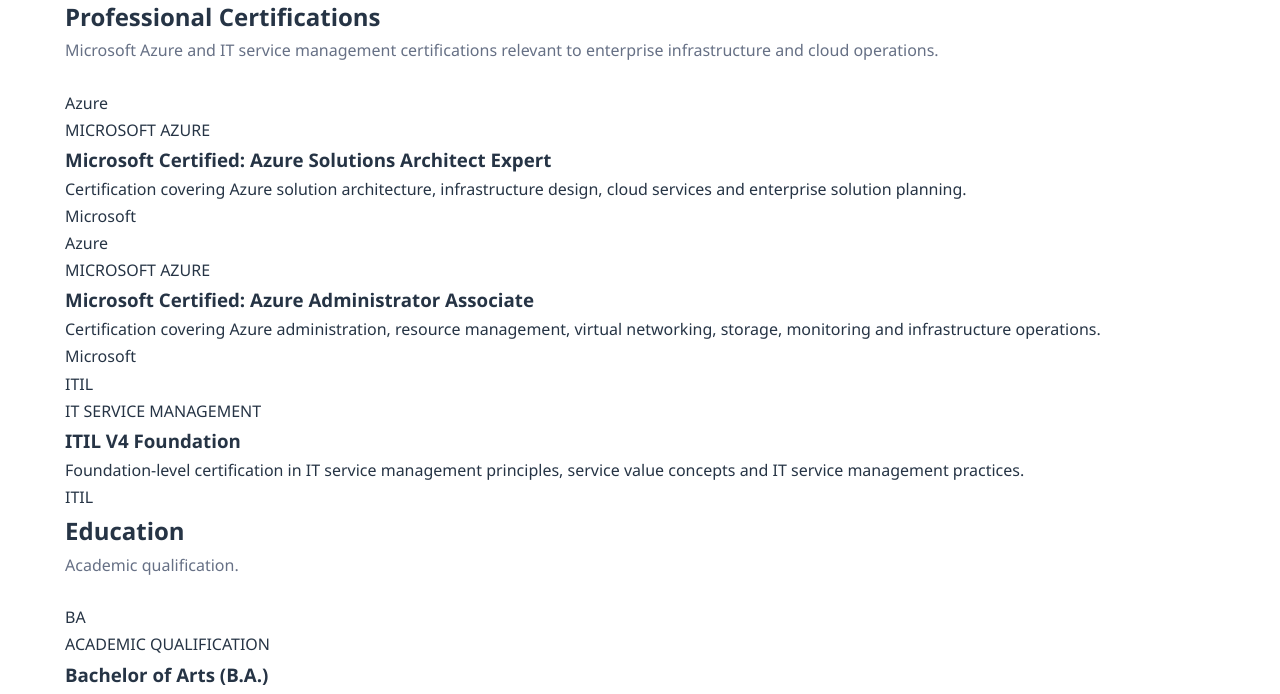
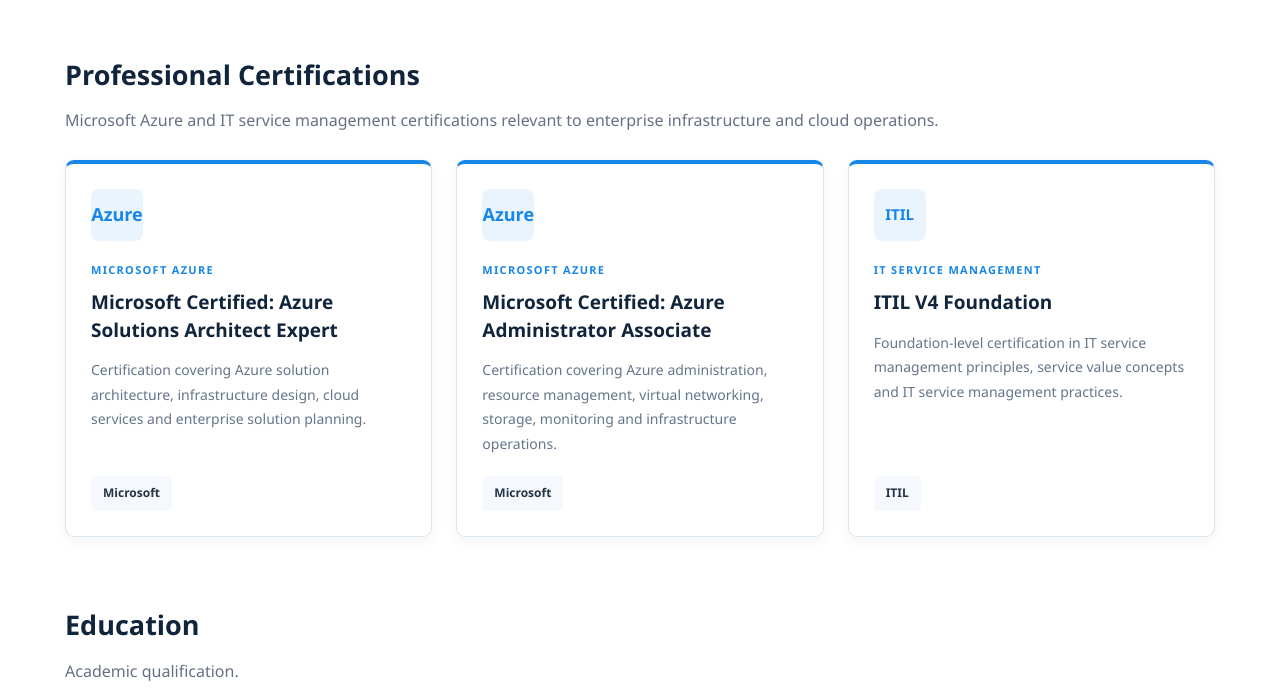
Before and after one commit to pratapscilgit/Pratap_Sahu.github.io, a plain HTML site: page certifications.html in a window 1280 px wide. Shown: the part 206-900 px from the top of the page. Drawn offline with Linux system fonts and the light colour scheme.

Commit message:
Update certifications page styling

```diff
--- a/assets/css/style.css
+++ b/assets/css/style.css
@@ -729,3 +729,170 @@ a {
         font-size: 14px;
     }
 }
+
+/* =====================================
+   CERTIFICATIONS AND EDUCATION PAGE
+===================================== */
+
+.credentials-section {
+    margin-top: 55px;
+}
+
+.credentials-section h2 {
+    color: var(--navy);
+    font-size: 27px;
+    margin-bottom: 10px;
+}
+
+.credentials-grid {
+    display: grid;
+    grid-template-columns: repeat(3, 1fr);
+    gap: 24px;
+    margin-top: 25px;
+}
+
+.credential-card {
+    background: var(--white);
+    border: 1px solid var(--border);
+    border-top: 4px solid var(--azure);
+    border-radius: 9px;
+    padding: 25px;
+    box-shadow: 0 4px 14px rgba(20, 45, 78, 0.05);
+    display: flex;
+    flex-direction: column;
+    align-items: flex-start;
+}
+
+.credential-icon {
+    width: 52px;
+    height: 52px;
+    background: var(--azure-light);
+    color: var(--azure);
+    border-radius: 8px;
+    display: flex;
+    align-items: center;
+    justify-content: center;
+    font-size: 18px;
+    font-weight: 800;
+    margin-bottom: 20px;
+}
+
+.itil-icon {
+    font-size: 15px;
+}
+
+.credential-category {
+    color: var(--azure);
+    font-size: 11px;
+    font-weight: 800;
+    letter-spacing: 1.3px;
+    margin-bottom: 10px;
+}
+
+.credential-card h3 {
+    color: var(--navy);
+    font-size: 19px;
+    line-height: 1.45;
+    margin: 0 0 14px;
+}
+
+.credential-description {
+    color: var(--muted);
+    font-size: 14px;
+    line-height: 1.75;
+    margin-bottom: 20px;
+}
+
+.credential-provider {
+    display: inline-block;
+    margin-top: auto;
+    background: var(--background);
+    color: var(--text);
+    padding: 7px 12px;
+    border-radius: 5px;
+    font-size: 12px;
+    font-weight: 600;
+}
+
+/* Education card */
+
+.education-section {
+    margin-top: 65px;
+}
+
+.education-card {
+    display: flex;
+    align-items: center;
+    gap: 25px;
+    background: var(--white);
+    border: 1px solid var(--border);
+    border-left: 4px solid var(--azure);
+    border-radius: 9px;
+    padding: 28px;
+    margin-top: 25px;
+    box-shadow: 0 4px 14px rgba(20, 45, 78, 0.05);
+}
+
+.education-icon {
+    width: 65px;
+    height: 65px;
+    flex-shrink: 0;
+    background: var(--azure-light);
+    color: var(--azure);
+    border-radius: 8px;
+    display: flex;
+    align-items: center;
+    justify-content: center;
+    font-size: 20px;
+    font-weight: 800;
+}
+
+.education-details h3 {
+    color: var(--navy);
+    font-size: 21px;
+    margin: 5px 0 8px;
+}
+
+.education-institution {
+    color: var(--text);
+    font-size: 16px;
+    font-weight: 600;
+    margin-bottom: 5px;
+}
+
+.education-location {
+    color: var(--muted);
+    font-size: 14px;
+}
+
+/* Responsive layout */
+
+@media (max-width: 900px) {
+    .credentials-grid {
+        grid-template-columns: repeat(2, 1fr);
+    }
+}
+
+@media (max-width: 600px) {
+    .credentials-grid {
+        grid-template-columns: 1fr;
+    }
+
+    .credentials-section h2 {
+        font-size: 23px;
+    }
+
+    .credential-card {
+        padding: 21px;
+    }
+
+    .education-card {
+        padding: 20px;
+        gap: 16px;
+    }
+
+    .education-icon {
+        width: 52px;
+        height: 52px;
+    }
+}
```
